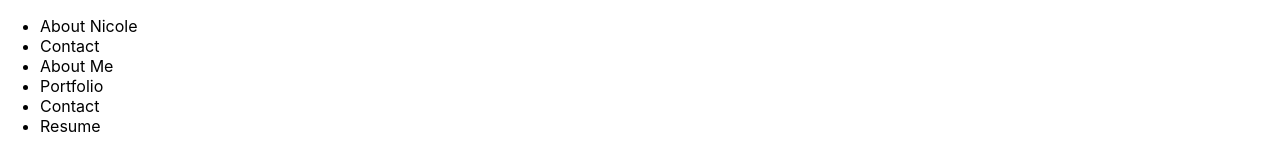
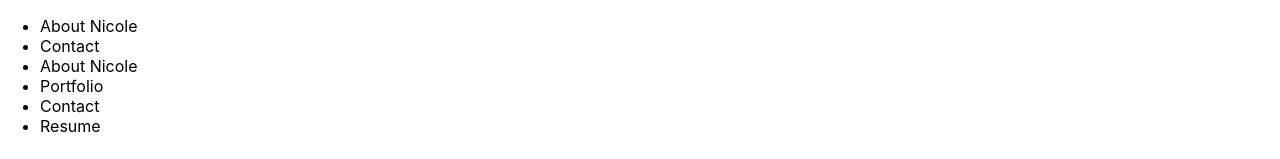
Before and after one commit to nicolegile94/mod20project, a React (Create React App) app: page / in a window 1280 px wide. Shown: the top 159 px of the page. Built offline with nearby package versions, Linux system fonts and the light colour scheme.

Commit message:
added contact component

```diff
--- a/src/App.js
+++ b/src/App.js
@@ -8,7 +8,7 @@ import Contact from './components/Contact';
 function App() {
   const [categories] = useState([
     {
-     name: "About Me",
+     name: "About Nicole",
      description: "Information about Nicole"
     },
     {
```
